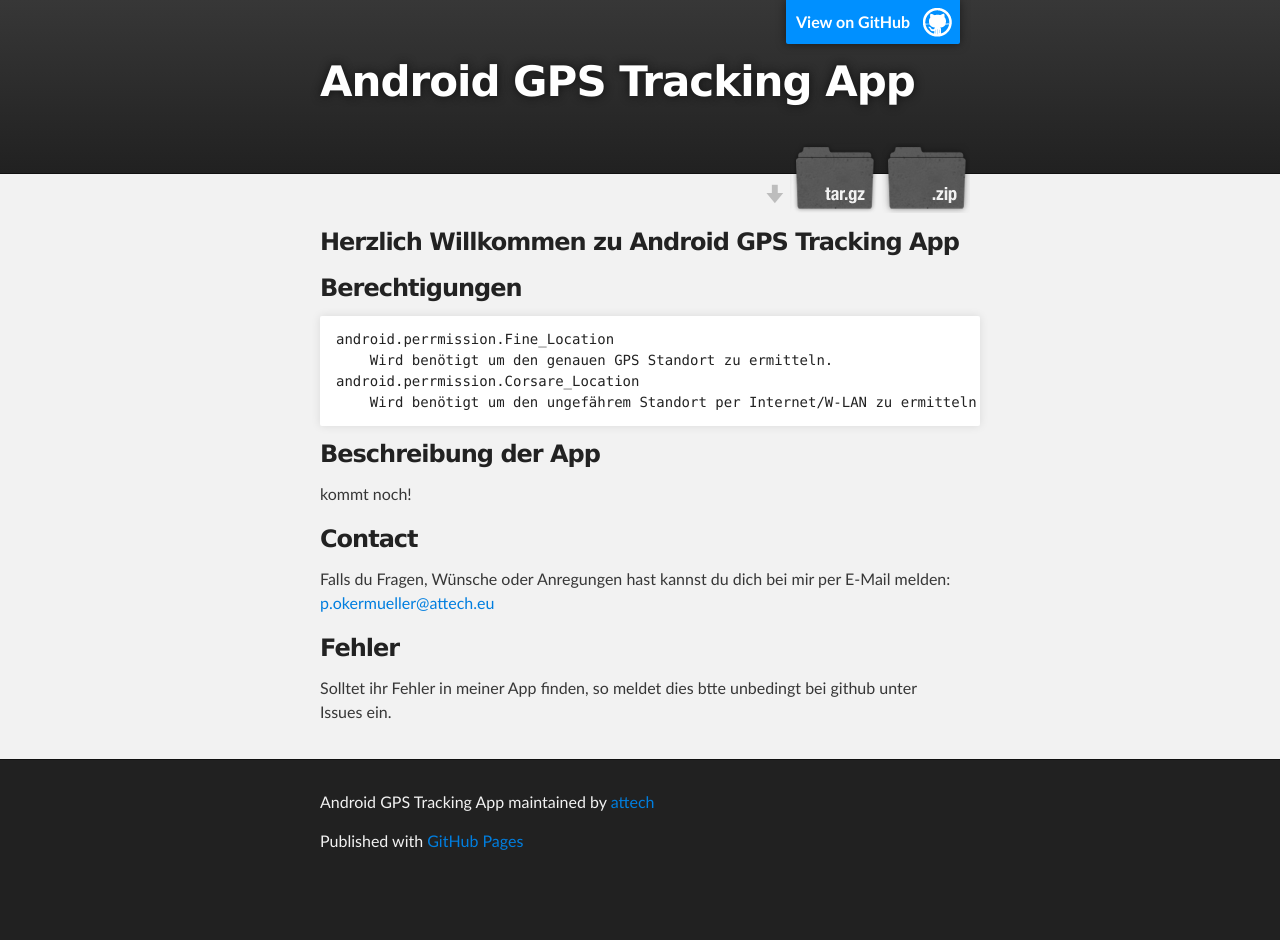
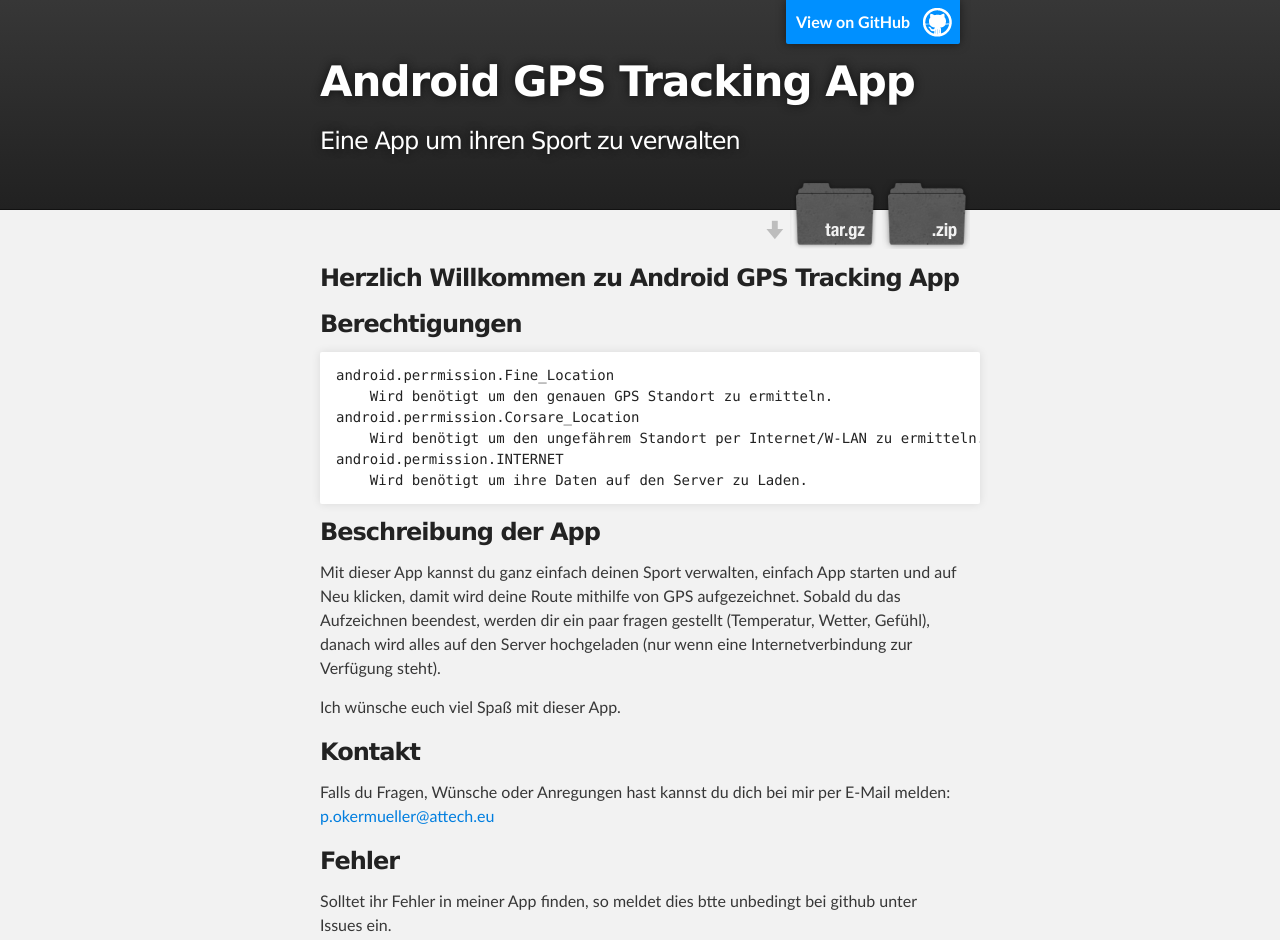
Before and after one commit to attech/GPS-Tracker, a plain HTML site: page index.html in a window 1280 px wide. Shown: the top 940 px of the page. Before the commit the page ends 888 px from the top, so only its background shows below. Drawn offline with Linux system fonts and the light colour scheme.

Commit message:
Create gh-pages branch via GitHub

```diff
--- a/index.html
+++ b/index.html
@@ -4,7 +4,7 @@
   <head>
     <meta charset='utf-8' />
     <meta http-equiv="X-UA-Compatible" content="chrome=1" />
-    <meta name="description" content="Android GPS Tracking App : " />
+    <meta name="description" content="Android GPS Tracking App : Eine App um ihren Sport zu verwalten" />
 
     <link rel="stylesheet" type="text/css" media="screen" href="stylesheets/stylesheet.css">
 
@@ -19,7 +19,7 @@
           <a id="forkme_banner" href="https://github.com/attech/GPS-Tracker">View on GitHub</a>
 
           <h1 id="project_title">Android GPS Tracking App</h1>
-          <h2 id="project_tagline"></h2>
+          <h2 id="project_tagline">Eine App um ihren Sport zu verwalten</h2>
 
             <section id="downloads">
               <a class="zip_download_link" href="https://github.com/attech/GPS-Tracker/zipball/master">Download this project as a .zip file</a>
@@ -38,14 +38,18 @@
 <pre><code>android.perrmission.Fine_Location
     Wird benötigt um den genauen GPS Standort zu ermitteln.
 android.perrmission.Corsare_Location
-    Wird benötigt um den ungefährem Standort per Internet/W-LAN zu ermitteln
+    Wird benötigt um den ungefährem Standort per Internet/W-LAN zu ermitteln.
+android.permission.INTERNET
+    Wird benötigt um ihre Daten auf den Server zu Laden.
 </code></pre>
 
 <h3>Beschreibung der App</h3>
 
-<p>kommt noch!</p>
+<p>Mit dieser App kannst du ganz einfach deinen Sport verwalten, einfach App starten und auf Neu klicken, damit wird deine Route mithilfe von GPS aufgezeichnet. Sobald du das Aufzeichnen beendest, werden dir ein paar fragen gestellt (Temperatur, Wetter, Gefühl), danach wird alles auf den Server hochgeladen (nur wenn eine Internetverbindung zur Verfügung steht).</p>
 
-<h3>Contact</h3>
+<p>Ich wünsche euch viel Spaß mit dieser App.</p>
+
+<h3>Kontakt</h3>
 
 <p>Falls du Fragen, Wünsche oder Anregungen hast kannst du dich bei mir per E-Mail melden: <a href="mailto:p.okermueller@attech.eu">p.okermueller@attech.eu</a></p>
 
```
Also changed, not shown: params.json (+1 -1 lines).
